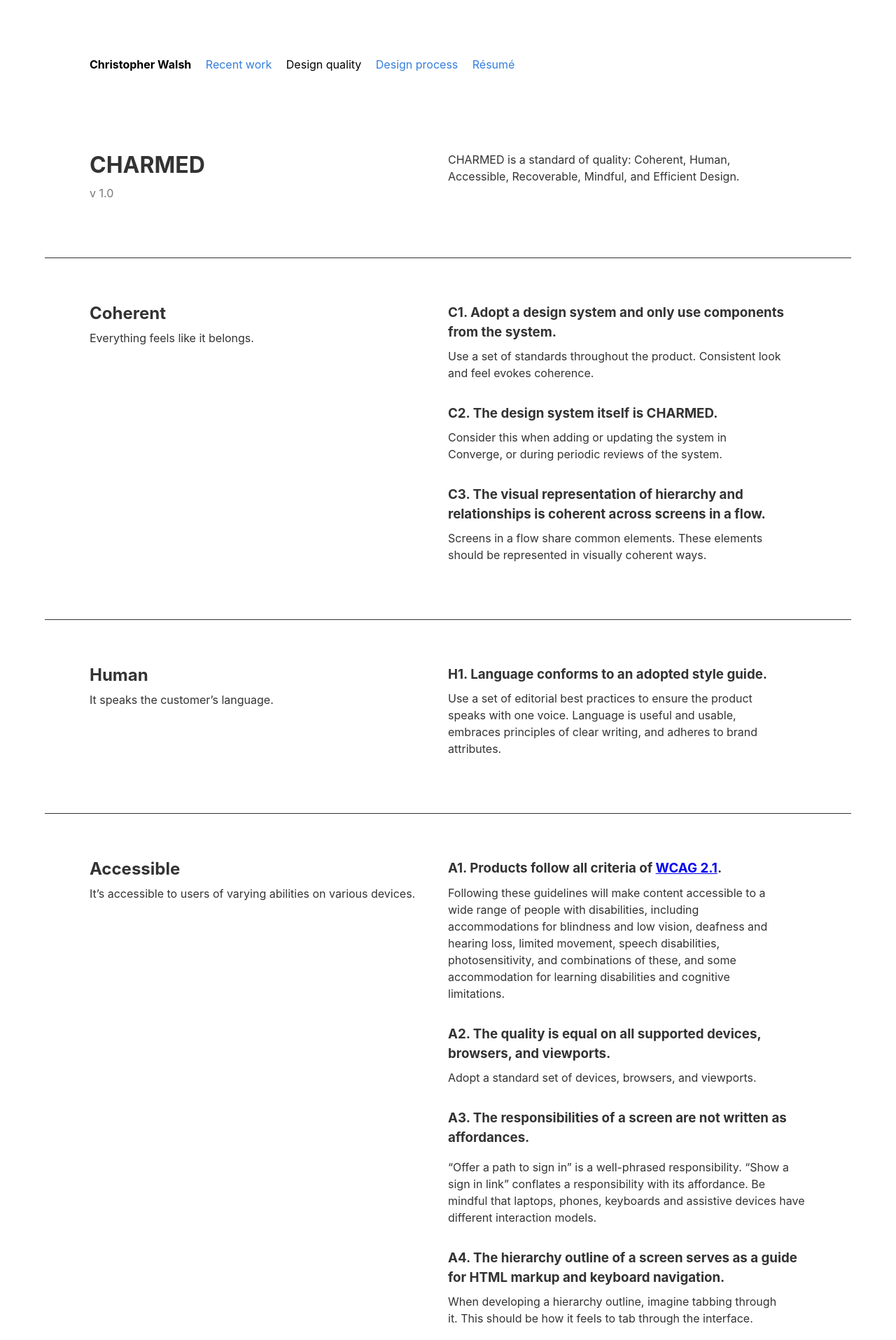
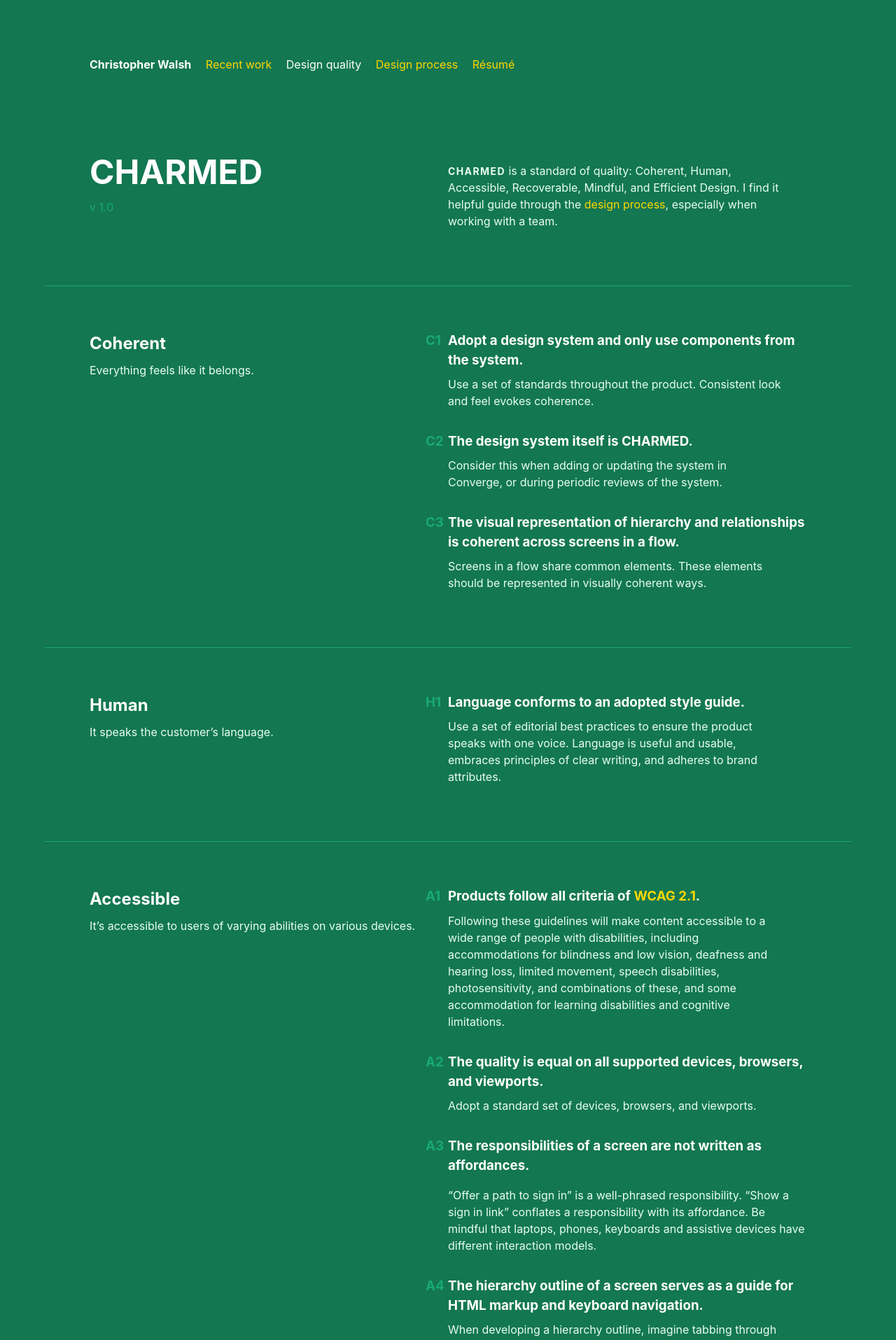
Before and after one commit to christopherdubs/christopherdubs.github.io, a Jekyll site: the page CHARMED.html, which Jekyll copies as it is, in a window 1280 px wide. Shown: the top 1915 px of the page at 70% size. Built offline with Jekyll 4.4.1, drawn with Linux system fonts in a browser that asks for light colours; some of the changed text lies outside the part shown.

Commit message:
polish up, add style and such

```diff
--- a/CHARMED.html
+++ b/CHARMED.html
@@ -3,147 +3,153 @@
   <title>Christopher Walsh | CHARMED:  standard of design quality</title>
   <meta name="viewport" content="width=device-width, initial-scale=1">
   <link rel="stylesheet" href="https://unpkg.com/tachyons/css/tachyons.min.css">
-  <body class="pa3 pa5-ns sans-serif dark-gray lh-copy">
+  <body class="pa5-ns sans-serif f6 f5-ns bg-dark-green washed-green lh-copy">
+  <style type-"text/css">
+  .charmed-counter {
+    width: 2rem;
+    display: inline-block;
+    margin-left: -2rem;
+  }
+  </style>
 
 <nav class="pv3 ph3 ph5-ns">
-  <a class="link black b f6 f5-ns mr3 db di-ns" href="/">Christopher Walsh</a>
-  <a class="link blue f6 f5-ns mr3 db di-ns" href="/">Recent work</a>
-  <a class="link black f6 f5-ns mr3 db di-ns" href="/CHARMED.html">Design quality</a>
-  <a class="link blue f6 f5-ns mr3 db di-ns" href="/process.html">Design process</a>
-  <a class="link blue f6 f5-ns mr3 db di-ns" href="/resume.html">Résumé</a>
+  <a class="link white b mr3 db di-ns" href="/">Christopher Walsh</a>
+  <a class="link yellow mr3 db di-ns" href="/">Recent work</a>
+  <a class="link white mr3 db di-ns" href="/CHARMED.html">Design quality</a>
+  <a class="link yellow mr3 db di-ns" href="/process.html">Design process</a>
+  <a class="link yellow mr3 db di-ns" href="/resume.html">Résumé</a>
 </nav>
 
 <article class="mt4-ns cf pa3 pa5-ns">
   <header class="fn fl-ns w-50-ns pr4-ns">
-    <h1 class="mt0 mb0 lh-title">CHARMED</h1>
-    <p class="mt2 gray">v 1.0</p>
+    <h1 class="mt0 mb0 f1-ns lh-title white">CHARMED</h1>
+    <p class="mt2 green">v 1.0</p>
   </header>
   <div class="fn fl-ns w-50-ns">
-    <p class="mt0 measure">CHARMED is a standard of quality: Coherent, Human, Accessible, Recoverable, Mindful, and Efficient Design.</p>
+    <p class="mt3 measure"><span class="ttu tracked b f6">CHARMED</span> is a standard of quality: Coherent, Human, Accessible, Recoverable, Mindful, and Efficient Design. I find it helpful guide through the <a href="process.html" class="link yellow">design process</a>, especially when working with a team. </p>
   </div>
 </article>
 
-<article class="cf ph3 ph5-ns pv5 bt">
+<article class="cf ph3 ph5-ns pv4 pv5-ns bt b--green">
   <header class="fn fl-ns w-50-ns pr4-ns">
-    <h2 class="mt0 mb0 lh-title">Coherent</h2>
-    <p class="mt2">Everything feels like it belongs.</p>
+    <h2 class="mt0 mb0 white">Coherent</h2>
+    <p class="mt2 measure">Everything feels like it belongs.</p>
   </header>
-  <div class="fn fl-ns w-50-ns">
-    <h3 class="mt0 mb0">C1. Adopt a design system and only use components from the system.</h3>
+  <div class="fn fl-ns w-50-ns pl4 pl0-ns">
+    <h3 class="mt0 mb0 white"><span class="charmed-counter green">C1</span>Adopt a design system and only use components from the system.</h3>
     <p class="measure mt2">Use a set of standards throughout the product. Consistent look and feel evokes coherence.</p>
 
-    <h3 class="mt4 mb0">C2. The design system itself is CHARMED.</h3>
+    <h3 class="mt4 mb0 white"><span class="charmed-counter green">C2</span>The design system itself is CHARMED.</h3>
     <p class="measure mt2">Consider this when adding or updating the system in Converge, or during periodic reviews of the system.</p>
 
-    <h3 class="mt4 mb0">C3. The visual representation of hierarchy and relationships is coherent across screens in a flow.</h3>
+    <h3 class="mt4 mb0 white"><span class="charmed-counter green">C3</span>The visual representation of hierarchy and relationships is coherent across screens in a flow.</h3>
     <p class="measure mt2">Screens in a flow share common elements. These elements should be represented in visually coherent ways.</p>
   </div>
 </article>
 
-<article class="cf ph3 ph5-ns pv5 bt">
+<article class="cf ph3 ph5-ns pv4 pv5-ns bt b--green">
   <header class="fn fl-ns w-50-ns pr4-ns">
-    <h2 class="mt0 mb0 lh-title">Human</h2>
-    <p class="mt2">It speaks the customer&#8217;s language.</p>
+    <h2 class="mt0 mb0 white">Human</h2>
+    <p class="mt2 measure">It speaks the customer&#8217;s language.</p>
   </header>
-  <div class="fn fl-ns w-50-ns">
-    <h3 class="mt0 mb0">H1. Language conforms to an adopted style guide.</h3>
+  <div class="fn fl-ns w-50-ns pl4 pl0-ns">
+    <h3 class="mt0 mb0 white"><span class="charmed-counter green">H1</span>Language conforms to an adopted style guide.</h3>
     <p class="measure mt2">Use a set of editorial best practices to ensure the product speaks with one voice. Language is useful and usable, embraces principles of clear writing, and adheres to brand attributes.</p>
   </div>
 </article>
 
-<article class="cf ph3 ph5-ns pv5 bt">
+<article class="cf ph3 ph5-ns pv4 pv5-ns bt b--green">
   <header class="fn fl-ns w-50-ns pr4-ns">
-    <h2 class="mt0 mb0 lh-title">Accessible</h2>
-    <p class="mt2">It&#8217;s accessible to users of varying abilities on various devices.</p>
+    <h2 class="mt0 mb0 white">Accessible</h2>
+    <p class="mt2 measure">It&#8217;s accessible to users of varying abilities on various devices.</p>
   </header>
-  <div class="fn fl-ns w-50-ns">
-    <h3 class="mt0 mb0">A1. Products follow all criteria of <a href="https://www.w3.org/TR/WCAG21/">WCAG 2.1</a>.</h3>
+  <div class="fn fl-ns w-50-ns pl4 pl0-ns">
+    <h3 class="mt0 mb0 white"><span class="charmed-counter green">A1</span>Products follow all criteria of <a href="https://www.w3.org/TR/WCAG21/" class="link yellow">WCAG 2.1</a>.</h3>
     <p class="measure mt2">Following these guidelines will make content accessible to a wide range of people with disabilities, including accommodations for blindness and low vision, deafness and hearing loss, limited movement, speech disabilities, photosensitivity, and combinations of these, and some accommodation for learning disabilities and cognitive limitations.</p>
 
-    <h3 class="mt4 mb0">A2. The quality is equal on all supported devices, browsers, and viewports.</h3>
+    <h3 class="mt4 mb0 white"><span class="charmed-counter green">A2</span>The quality is equal on all supported devices, browsers, and viewports.</h3>
     <p class="measure mt2">Adopt a standard set of devices, browsers, and viewports.</p>
 
-    <h3 class="mt4 mb0">A3. The responsibilities of a screen are not written as affordances.</h3>
+    <h3 class="mt4 mb0 white"><span class="charmed-counter green">A3</span>The responsibilities of a screen are not written as affordances.</h3>
     <p>&#8220;Offer a path to sign in&#8221; is a well-phrased responsibility. &#8220;Show a sign in link&#8221; conflates a responsibility with its affordance. Be mindful that laptops, phones, keyboards and assistive devices have different interaction models.</p>
 
-    <h3 class="mt4 mb0">A4. The hierarchy outline of a screen serves as a guide for HTML markup and keyboard navigation.</h3>
-    <p class="measure mt2">When developing a hierarchy outline, imagine tabbing through it. This should be how it feels to tab through the interface.</p>
+    <h3 class="mt4 mb0 white"><span class="charmed-counter green">A4</span>The hierarchy outline of a screen serves as a guide for HTML markup and keyboard navigation.</h3>
+    <p class="measure mt2">When developing a hierarchy outline, imagine tabbing through it. This should be how it feels to tab through the interface. This criterion supports A1.</p>
 
-    <h3 class="mt4 mb0">A5. All images have defined alt text.</h3>
-    <p class="measure mt2">This will allow the alt text to play the same function on the page as the image. Alt text does not necessarily describe the visual characteristics of the image itself, but must convey the same meaning as the image.</p>
   </div>
 </article>
 
-<article class="cf ph3 ph5-ns pv5 bt">
+<article class="cf ph3 ph5-ns pv4 pv5-ns bt b--green">
   <header class="fn fl-ns w-50-ns pr4-ns">
-    <h2 class="mt0 mb0 lh-title">Recoverable</h2>
-    <p class="mt2">Potential errors are prevented up front, and errors are easy to recover from.</p>
+    <h2 class="mt0 mb0 white">Recoverable</h2>
+    <p class="mt2 measure">Potential errors are prevented up front, and errors are easy to recover from.</p>
   </header>
-  <div class="fn fl-ns w-50-ns">
-    <h3 class="mt0 mb0">R1. All potential errors are understood.</h3>
+  <div class="fn fl-ns w-50-ns pl4 pl0-ns">
+    <h3 class="mt0 mb0 white"><span class="charmed-counter green">R1</span>All potential errors are understood.</h3>
     <p class="measure mt2">This sounds obvious, but anytime the user is told something like &#8220;Whoops, an error occurred&#8221;, we obviously don't understand the error.</p>
 
-    <h3 class="mt4 mb0">R2. All potential errors are handled according to their type and preventability.</h3>
+    <h3 class="mt4 mb0 white"><span class="charmed-counter green">R2</span>All potential errors are handled according to their type and preventability.</h3>
     <p class="measure mt2">The type (e.g. invalid input) and preventability (e.g. guidable) of each potential error is understood. According to its type and preventability, handle it appropriately.</p>
   </div>
 </article>
 
-<article class="cf ph3 ph5-ns pv5 bt">
+<article class="cf ph3 ph5-ns pv4 pv5-ns bt b--green">
   <header class="fn fl-ns w-50-ns pr4-ns">
-    <h2 class="mt0 mb0 lh-title">Mindful</h2>
-    <p class="mt2">The design thinks so the customer doesn&#8217;t have to.</p>
+    <h2 class="mt0 mb0 white">Mindful</h2>
+    <p class="mt2 measure">The design thinks so the customer doesn&#8217;t have to.</p>
   </header>
-  <div class="fn fl-ns w-50-ns">
-    <h3 class="mt0 mb0">M1. There aren&#8217;t too many things on a screen.</h3>
+  <div class="fn fl-ns w-50-ns pl4 pl0-ns">
+    <h3 class="mt0 mb0 white"><span class="charmed-counter green">M1</span>There aren&#8217;t too many things on a screen.</h3>
     <p class="measure mt2">Present 5-9 things on any one screen, using chunking and visual hierarchy to distinguish them. If necessary, divide the screen into steps. Otherwise the screen will burden the user&#8217;s short-term memory, and choosing the correct way to continue in the flow will become more time-consuming.</p>
 
-    <h3 class="mt4 mb0">M2. The things on a screen are self-evident, or at least self-explanatory.</h3>
+    <h3 class="mt4 mb0 white"><span class="charmed-counter green">M2</span>The things on a screen are self-evident, or at least self-explanatory.</h3>
     <p class="measure mt2">A screen that doesn&#8217;t make the user think inspires thoughts like &#8220;OK, there's a ____, and that&#8217;s a ____, and there&#8217;s the thing that I want.&#8221;</p>
 
-    <h3 class="mt4 mb0">M3. The visual design of a screen is grounded in its hierarchy outline.</h3>
+    <h3 class="mt4 mb0 white"><span class="charmed-counter green">M3</span>The visual design of a screen is grounded in its hierarchy outline.</h3>
     <p class="measure mt2">The hierarchy outline defines the order of elements and how they are logically related. Translating that to visual design:
     Things that are related in the hierarchy outline are related visually. Group them under a heading, display them in the same visual style, and/or put them in an area with a clearly defined boundary. Things are &#8220;nested&#8221; visually to show what&#8217;s part of what.</p>
 
-    <h3 class="mt4 mb0">M4. Use widely-adopted, conventional design patterns.</h3>
+    <h3 class="mt4 mb0 white"><span class="charmed-counter green">M4</span>Use widely-adopted, conventional design patterns.</h3>
     <p class="measure mt2">Users spend most of their time on other sites. Simplify their learning process by providing familiar design patterns.</p>
 
-    <h3 class="mt4 mb0">M5. Visited and unvisited text links are distinguished.</h3>
+    <h3 class="mt4 mb0 white"><span class="charmed-counter green">M5</span>Visited and unvisited text links are distinguished.</h3>
     <p class="measure mt2">Users don’t have to remember which links they have already visited.</p>
 
-    <h3 class="mt4 mb0">M6. Don&#8217;t float headings between paragraphs.</h3>
+    <h3 class="mt4 mb0 white"><span class="charmed-counter green">M6</span>Don&#8217;t float headings between paragraphs.</h3>
     <p class="measure mt2">Headings should be closer to the text that follows them than the text that precedes them.</p>
   </div>
 </article>
 
-<article class="cf ph3 ph5-ns pv5 bt">
+<article class="cf ph3 ph5-ns pv4 pv5-ns bt b--green">
   <header class="fn fl-ns w-50-ns pr4-ns">
-    <h2 class="mt0 mb0 lh-title">Efficient</h2>
-    <p class="mt2">It&#8217;s easy to perform a task or find information.</p>
+    <h2 class="mt0 mb0 white">Efficient</h2>
+    <p class="mt2 measure">It&#8217;s easy to perform a task or find information.</p>
   </header>
-  <div class="fn fl-ns w-50-ns">
-    <h3 class="mt0 mb0">E1. A flow has as few screens as it needs, but not too few.</h3>
+  <div class="fn fl-ns w-50-ns pl4 pl0-ns">
+    <h3 class="mt0 mb0 white"><span class="charmed-counter green">E1</span>A flow has as few screens as it needs, but not too few.</h3>
     <p class="mt0 mb0">&#8220;Fewer taps&#8221; always seems like the best approach. But there are valid reasons to use more screens: to simplify choices (E2) by breaking complex tasks into smaller steps, and to ensure (M2) there aren&#8217;t too many things on a screen. More clicks won&#8217;t hurt, as long as each click is a mindless, unambiguous choice.</p>
 
-    <h3 class="mt4 mb0">E2. Choices are easy to make.</h3>
+    <h3 class="mt4 mb0 white"><span class="charmed-counter green">E2</span>Choices are easy to make.</h3>
     <p class="measure mt2">The time it takes to make a decision increases with the number and complexity of choices: which link to click, which text to read, which radio button to select, how to enter something into a text field. Limit the amount of decisions a user has to make to achieve their goal, and highlight recommended options.</p>
 
-    <h3 class="mt4 mb0">E3. The more important something is, the more prominent it is.</h3>
+    <h3 class="mt4 mb0 white"><span class="charmed-counter green">E3</span>The more important something is, the more prominent it is.</h3>
     <p class="measure mt2">To ensure the user notices something, make it impossible to miss. Important things are larger, bolder, in a distinctive color, set off by more whitespace, nearer the top of the screen, or some combination of these.</p>
 
-    <h3 class="mt4 mb0">E4. Things intended to be easily selectable are large and easily within reach.</h3>
+    <h3 class="mt4 mb0 white"><span class="charmed-counter green">E4</span>Things intended to be easily selectable are large and easily within reach.</h3>
     <p class="measure mt2">The time to acquire a target is a function of the distance to and size of the target. This especially applies to buttons, which should be easy to find and select.</p>
 
-    <h3 class="mt4 mb0">E5. What&#8217;s clickable is obvious. And if something looks clickable, it&#8217;s clickable.</h3>
+    <h3 class="mt4 mb0 white"><span class="charmed-counter green">E5</span>What&#8217;s clickable is obvious. And if something looks clickable, it&#8217;s clickable.</h3>
     <p class="measure mt2">As a user, I should never have to devote a millisecond to whether things are clickable or not.</p>
   </div>
 </article>
 
-<article class="cf ph3 ph5-ns pv5 bt">
+<article class="cf ph3 ph5-ns pv3 pv5-ns bt b--green">
   <header class="fn fl-ns w-50-ns pr4-ns">
-    <h2 class="mt0 lh-title">Credits</h2>
+    &nbsp;
   </header>
   <div class="fn fl-ns w-50-ns">
-    <p class="mt0">CHARMED is simply a collection of principles I&#8217;ve learned over the years from <a href="https://www.nngroup.com">Jakob Nielsen</a>, <a href="https://www.sensible.com/dmmt.html">Steve Krug</a>, <a href="http://www.slipperstudios.com/services/carmel-ux/">Slipper Studios (CARMEL)</a>, <a href="https://signalvnoise.com/posts/3047-the-obvious-the-easy-and-the-possible">Basecamp (37Signals)</a>, <a href="https://lawsofux.com">Laws of UX</a>, and more that as I remember, I&#8217;ll add here.</p>
+    <h3 class="mt0">Acknowledgments</h3>
+    <p class="mt0">CHARMED is simply a collection of principles I&#8217;ve learned over the years from <a href="https://www.nngroup.com" class="link yellow">Jakob Nielsen</a>, <a href="https://www.sensible.com/dmmt.html" class="link yellow">Steve Krug</a>, <a href="http://www.slipperstudios.com/services/carmel-ux/" class="link yellow">Slipper Studios (CARMEL)</a>, <a href="https://signalvnoise.com/posts/3047-the-obvious-the-easy-and-the-possible" class="link yellow">Basecamp (37Signals)</a>, <a href="https://lawsofux.com" class="link yellow">Laws of UX</a>, and more that as I remember, I&#8217;ll add here.</p>
   </div>
 </article>
 
```
Also changed, not shown: index.html (+38 -37 lines), process.html (+30 -29 lines), resume.html (+26 -25 lines), images/CHARMED.png (added).
